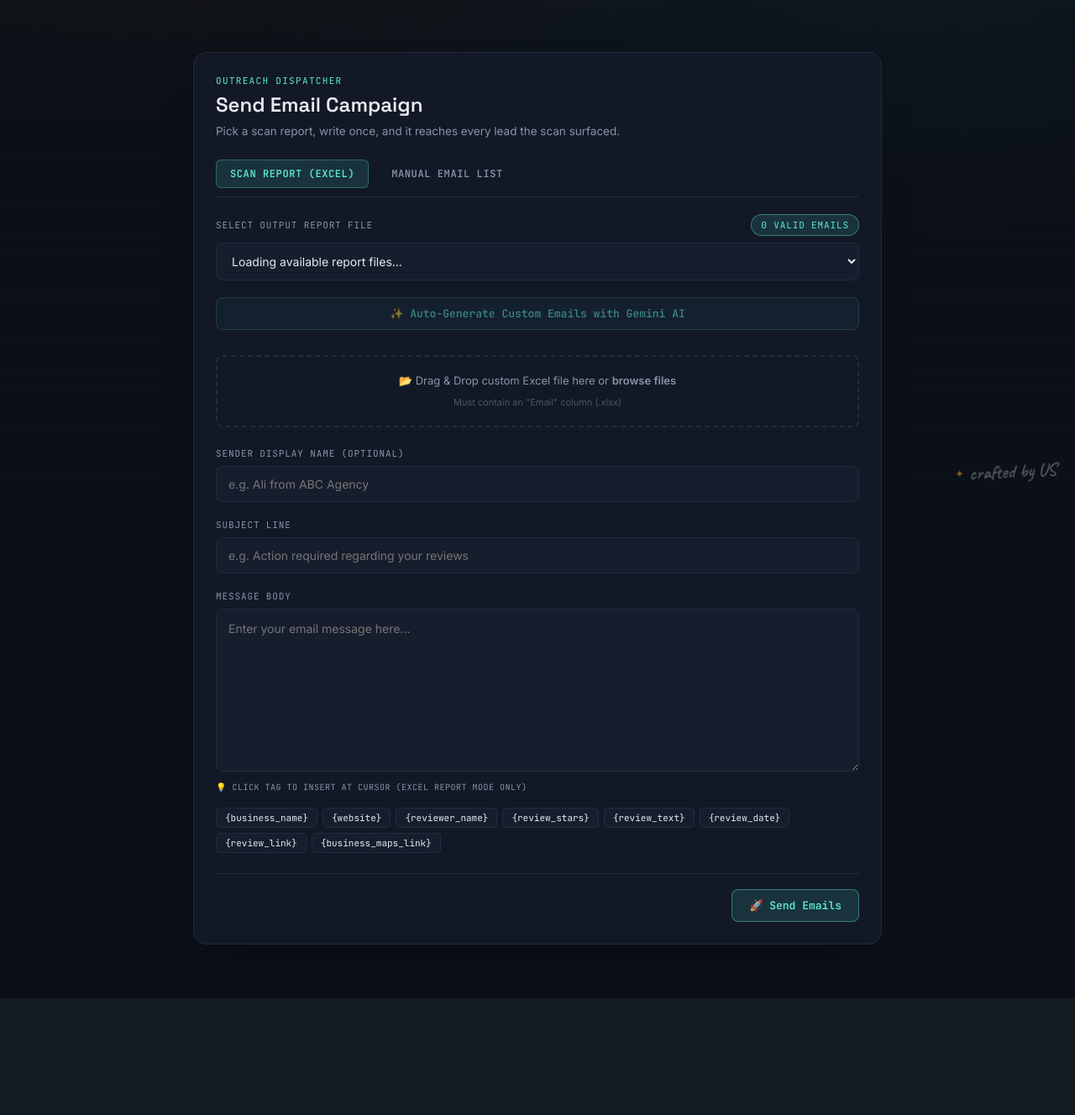
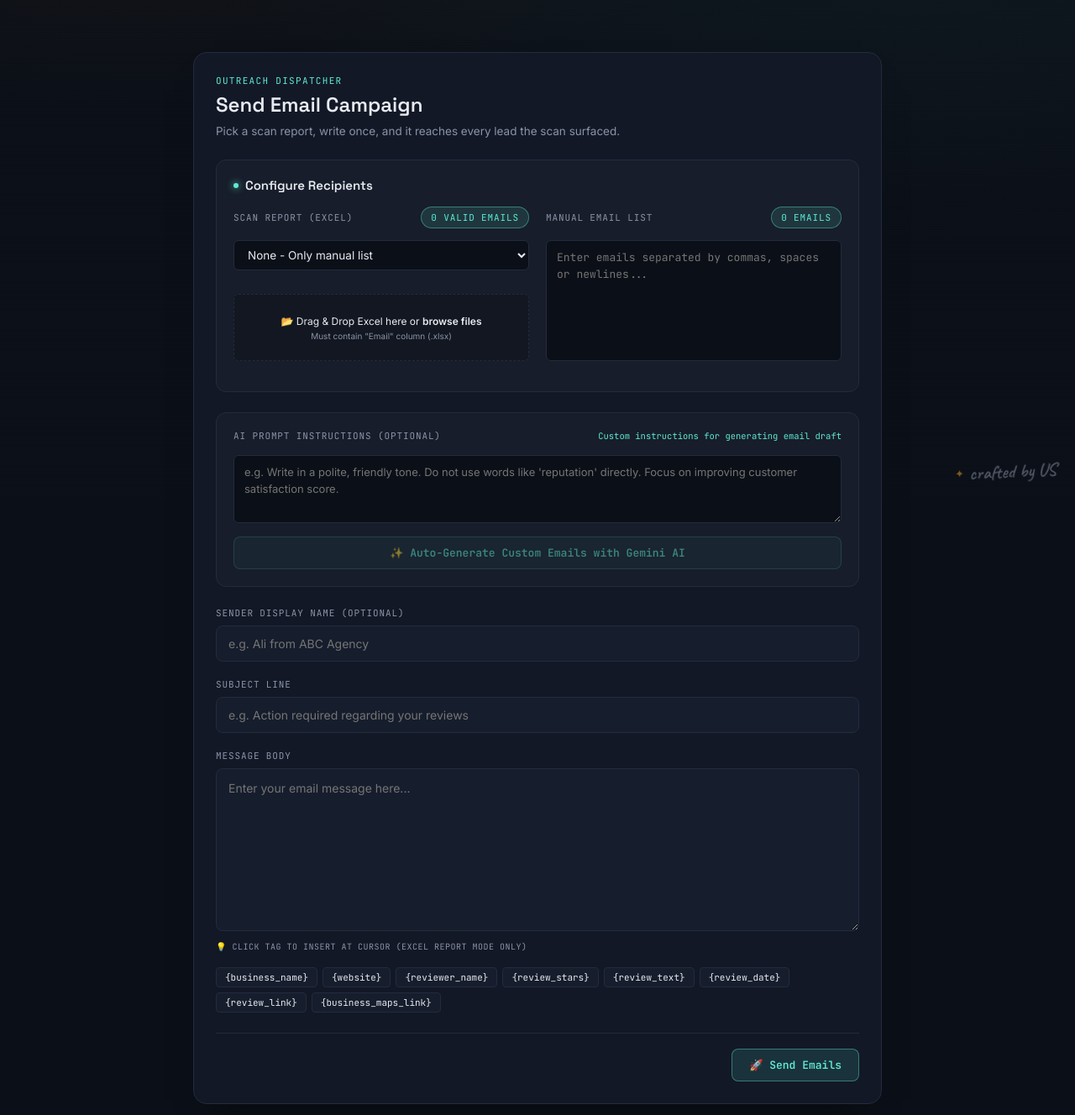
Before and after one commit to usaaman/negitive-review-detection--agent, a Flask app: page /email-agent in a window 1280 px wide. Shown: the part 206-1534 px from the top of the page at 84% size. Before the commit the page ends 1386 px from the top, so only its background shows below. Run offline with Flask 3, Linux system fonts and the light colour scheme; the visitor is signed in with stand-in values (Sample User, id 1); data that the repository does not hold is empty.

Commit message:
Implement custom AI instructions, unified email recipients interface, signature removal, and email toggle during Map Scan

```diff
--- a/app.py
+++ b/app.py
@@ -339,6 +339,7 @@ def scan():
     max_reviews = int(data.get("max_reviews", 10))
     rating_threshold = float(data.get("rating_threshold", 4.5))
     negative_star_max = int(data.get("negative_star_max", 3))
+    find_emails = data.get("find_emails", True)
 
     if not location or not category:
         return jsonify({"error": "Location aur category dono zaroori hain."}), 400
@@ -356,7 +357,8 @@ def scan():
         scan_id = agent_logic.start_scan_job(
             location, category, max_businesses, max_reviews,
             rating_threshold, negative_star_max,
-            api_token=api_token, user_id=current_user.id
+            api_token=api_token, user_id=current_user.id,
+            find_emails=find_emails
         )
         return jsonify({
             "success": True,
@@ -501,21 +503,42 @@ def email_agent_upload():
 def email_agent_generate_drafts():
     data = request.get_json() or {}
     file_name = data.get("file_name", "").strip()
+    manual_emails = data.get("manual_emails", [])
+    prompt_instructions = data.get("prompt_instructions", "").strip()
 
-    if not file_name:
-        return jsonify({"success": False, "error": "Excel file select karna zaroori hai."}), 400
+    if not file_name and not manual_emails:
+        return jsonify({"success": False, "error": "Excel report file select karein ya manual emails enter karein."}), 400
 
     try:
         # Security validation: make sure file belongs to the user
-        if file_name != "manual" and not file_name.startswith(f"user_{current_user.id}_"):
+        if file_name and file_name != "manual" and not file_name.startswith(f"user_{current_user.id}_"):
             return jsonify({"success": False, "error": "Unauthorized file access."}), 403
 
-        leads = email_agent.extract_leads_from_excel(file_name)
+        leads = []
+        if file_name:
+            leads.extend(email_agent.extract_leads_from_excel(file_name))
+
+        if manual_emails:
+            for email in manual_emails:
+                email_str = email.strip()
+                if email_agent.is_valid_email(email_str):
+                    leads.append({
+                        "email": email_str,
+                        "business_name": "N/A",
+                        "website": "N/A",
+                        "reviewer_name": "N/A",
+                        "review_stars": "N/A",
+                        "review_text": "",
+                        "review_date": "N/A",
+                        "review_link": "N/A",
+                        "business_maps_link": "N/A"
+                    })
+
         if not leads:
-            return jsonify({"success": False, "error": "Selected file has no valid leads."}), 400
+            return jsonify({"success": False, "error": "Selected inputs have no valid leads."}), 400
 
         # Generate custom drafts in parallel
-        drafts = ai_helper.generate_drafts_for_leads_async(leads)
+        drafts = ai_helper.generate_drafts_for_leads_async(leads, prompt_instructions)
         return jsonify({"success": True, "drafts": drafts})
     except Exception as e:
         traceback.print_exc()
@@ -533,9 +556,6 @@ def email_agent_send():
     manual_emails = data.get("manual_emails", [])
     drafts = data.get("drafts", [])
 
-    if not file_name:
-        return jsonify({"success": False, "error": "File selection or sending mode is required."}), 400
-
     if file_name != "ai_drafts" and not subject:
         return jsonify({"success": False, "error": "Subject line cannot be empty."}), 400
 
@@ -543,7 +563,7 @@ def email_agent_send():
         return jsonify({"success": False, "error": "Message body cannot be empty."}), 400
 
     # Security check: if loading from file, verify owner
-    if file_name not in ["manual", "ai_drafts"] and not file_name.startswith(f"user_{current_user.id}_"):
+    if file_name and file_name not in ["manual", "ai_drafts"] and not file_name.startswith(f"user_{current_user.id}_"):
         return jsonify({"success": False, "error": "Unauthorized file access."}), 403
 
     try:
@@ -555,23 +575,9 @@ def email_agent_send():
         sender_password = decrypt_value(default_gmail.encrypted_app_password)
 
         leads = []
-        if file_name == "manual":
-            for email in manual_emails:
-                email_str = email.strip()
-                if email_agent.is_valid_email(email_str):
-                    leads.append({
-                        "email": email_str,
-                        "business_name": "N/A",
-                        "website": "N/A",
-                        "reviewer_name": "N/A",
-                        "review_stars": "N/A",
-                        "review_text": "",
-                        "review_date": "N/A",
-                        "review_link": "N/A",
-                        "business_maps_link": "N/A"
-                    })
-            display_file_name = "Manual Entry"
-        elif file_name == "ai_drafts":
+        display_file_name = ""
+
+        if file_name == "ai_drafts":
             for d in drafts:
                 leads.append({
                     "email": d.get("email", "").strip(),
@@ -590,8 +596,36 @@ def email_agent_send():
             subject = "AI Campaign"
             message = "AI Campaign"
         else:
-            leads = email_agent.extract_leads_from_excel(file_name)
-            display_file_name = file_name
+            # 1. Excel leads
+            excel_leads = []
+            if file_name and file_name != "manual":
+                excel_leads = email_agent.extract_leads_from_excel(file_name)
+                leads.extend(excel_leads)
+                display_file_name = file_name
+
+            # 2. Manual leads
+            manual_leads_count = 0
+            if manual_emails:
+                for email in manual_emails:
+                    email_str = email.strip()
+                    if email_agent.is_valid_email(email_str):
+                        leads.append({
+                            "email": email_str,
+                            "business_name": "N/A",
+                            "website": "N/A",
+                            "reviewer_name": "N/A",
+                            "review_stars": "N/A",
+                            "review_text": "",
+                            "review_date": "N/A",
+                            "review_link": "N/A",
+                            "business_maps_link": "N/A"
+                        })
+                        manual_leads_count += 1
+
+                if not display_file_name:
+                    display_file_name = "Manual Entry"
+                else:
+                    display_file_name = f"Combined ({display_file_name} + Manual)"
 
         if not leads:
             return jsonify({"success": False, "error": "No valid recipients found to send emails to."}), 400
--- a/reply_agent.py
+++ b/reply_agent.py
@@ -661,7 +661,7 @@ IMPORTANT:
 - Keep the suggested response professional and concise.
 - If the sender asks a question, answer only using information available in context.
 - If information is missing, suggest asking the human user to provide it.
-- Sign off the response using the name 'Muhammad usman' and the company 'US agents'. Do NOT use any placeholders like '[Your Name]', '[Your Agency]', or '[Company Name]'.
+- Sign off the response using the name 'Reputation Specialist' and the company 'US agents'. Do NOT use any placeholders like '[Your Name]', '[Your Agency]', or '[Company Name]'.
 
 BUSINESS:
 {reply.get("business_name") or "Unknown"}
--- a/static/email_agent.js
+++ b/static/email_agent.js
@@ -92,26 +92,17 @@ document.addEventListener("DOMContentLoaded", () => {
     });
   });
 
-  // --- 1. Tab Switching ---
+  // --- 1. Tab Switching & AI Button State ---
   function switchTab(mode) {
-    sendingModeInput.value = mode;
-    if (mode === "report-mode") {
-      tabReport.classList.add("active");
-      tabManual.classList.remove("active");
-      reportModeContent.classList.add("active");
-      manualModeContent.classList.remove("active");
-    } else {
-      tabReport.classList.remove("active");
-      tabManual.classList.add("active");
-      reportModeContent.classList.remove("active");
-      manualModeContent.classList.add("active");
-    }
+    if (sendingModeInput) sendingModeInput.value = mode;
     errorCard.style.display = "none";
   }
 
-  if (tabReport && tabManual) {
-    tabReport.addEventListener("click", () => switchTab("report-mode"));
-    tabManual.addEventListener("click", () => switchTab("manual-mode"));
+  function updateGenerateAiBtnState() {
+    if (!generateAiBtn) return;
+    const hasExcelFile = fileSelect && fileSelect.value !== "";
+    const hasManualEmails = getManualEmailsList().length > 0;
+    generateAiBtn.disabled = !(hasExcelFile || hasManualEmails);
   }
 
   // --- 2. Manual Emails Count ---
@@ -125,6 +116,7 @@ document.addEventListener("DOMContentLoaded", () => {
     manualEmailsTextarea.addEventListener("input", () => {
       const list = getManualEmailsList();
       manualCountBadge.textContent = `${list.length} email${list.length === 1 ? '' : 's'}`;
+      updateGenerateAiBtnState();
     });
   }
 
@@ -240,7 +232,7 @@ document.addEventListener("DOMContentLoaded", () => {
       if (!files || files.length === 0) {
         fileSelect.innerHTML = `<option value="" disabled selected>No .xlsx report files found in outputs/ folder</option>`;
         emailCountBadge.textContent = "0 valid emails";
-        if (generateAiBtn) generateAiBtn.disabled = true;
+        updateGenerateAiBtnState();
         return;
       }
 
@@ -252,7 +244,7 @@ document.addEventListener("DOMContentLoaded", () => {
         fileSelect.appendChild(opt);
       });
 
-      if (generateAiBtn) generateAiBtn.disabled = true; // wait for file select change
+      updateGenerateAiBtnState();
     } catch (err) {
       showError("Error loading files: " + err.message);
     }
@@ -391,19 +383,24 @@ document.addEventListener("DOMContentLoaded", () => {
       const fileObj = availableFiles.find(f => f.filename === selectedFilename);
       if (fileObj) {
         emailCountBadge.textContent = `${fileObj.valid_email_count} valid email${fileObj.valid_email_count === 1 ? '' : 's'}`;
-        if (generateAiBtn) generateAiBtn.disabled = fileObj.valid_email_count === 0;
       } else {
         emailCountBadge.textContent = "0 valid emails";
-        if (generateAiBtn) generateAiBtn.disabled = true;
       }
+      updateGenerateAiBtnState();
     });
   }
 
   // --- 8. Gemini AI Drafts Generation ---
   if (generateAiBtn) {
     generateAiBtn.addEventListener("click", async () => {
-      const filename = fileSelect.value;
-      if (!filename) return;
+      const filename = fileSelect.value || "";
+      const manualEmails = getManualEmailsList();
+      const instructionsText = document.getElementById("ai-instructions") ? document.getElementById("ai-instructions").value.trim() : "";
+
+      if (!filename && manualEmails.length === 0) {
+        showError("Please select a Scan Report file or enter manual email addresses first.");
+        return;
+      }
 
       errorCard.style.display = "none";
       emailForm.style.display = "none";
@@ -414,7 +411,11 @@ document.addEventListener("DOMContentLoaded", () => {
         const res = await fetch("/email-agent/generate-drafts", {
           method: "POST",
           headers: { "Content-Type": "application/json" },
-          body: JSON.stringify({ file_name: filename })
+          body: JSON.stringify({
+            file_name: filename,
+            manual_emails: manualEmails,
+            prompt_instructions: instructionsText
+          })
         });
         const data = await res.json();
 
@@ -617,13 +618,12 @@ document.addEventListener("DOMContentLoaded", () => {
   function setFormDisabled(disabled) {
     sendBtn.disabled = disabled;
     if (fileSelect) fileSelect.disabled = disabled;
-    if (generateAiBtn) generateAiBtn.disabled = disabled || (!fileSelect.value);
+    if (generateAiBtn) generateAiBtn.disabled = disabled;
     subjectInput.disabled = disabled;
     messageInput.disabled = disabled;
     if (manualEmailsTextarea) manualEmailsTextarea.disabled = disabled;
     if (senderNameInput) senderNameInput.disabled = disabled;
-    if (tabReport) tabReport.disabled = disabled;
-    if (tabManual) tabManual.disabled = disabled;
+    if (generateAiBtn && !disabled) updateGenerateAiBtnState();
   }
 
   // --- 10. Form Submit Handler ---
@@ -631,33 +631,25 @@ document.addEventListener("DOMContentLoaded", () => {
     emailForm.addEventListener("submit", async (e) => {
       e.preventDefault();
 
-      const mode = sendingModeInput.value;
       const subject = subjectInput.value.trim();
       const message = messageInput.value.trim();
       const senderName = senderNameInput ? senderNameInput.value.trim() : "";
 
+      const fileName = fileSelect ? fileSelect.value : "";
+      const emailsList = getManualEmailsList();
+
+      if (!fileName && emailsList.length === 0) {
+        showError("Please select an Excel report file or enter manual email addresses first.");
+        return;
+      }
+
       let payload = {
         subject: subject,
         message: message,
-        sender_name: senderName
+        sender_name: senderName,
+        file_name: fileName,
+        manual_emails: emailsList
       };
-
-      if (mode === "report-mode") {
-        const fileName = fileSelect.value;
-        if (!fileName) {
-          showError("Please select or upload an Excel report file first.");
-          return;
-        }
-        payload.file_name = fileName;
-      } else {
-        const emailsList = getManualEmailsList();
-        if (emailsList.length === 0) {
-          showError("Please enter at least one valid email address in the manual list.");
-          return;
-        }
-        payload.file_name = "manual";
-        payload.manual_emails = emailsList;
-      }
 
       errorCard.style.display = "none";
       resultsCard.style.display = "none";
--- a/templates/email_agent.html
+++ b/templates/email_agent.html
@@ -1100,47 +1100,56 @@
       <div class="error-card" id="error-card"></div>
 
       <form id="email-form">
-        <!-- Tabs -->
-        <div class="tab-container">
-          <button type="button" class="tab-btn active" id="tab-report" data-tab="report-mode">Scan Report (Excel)</button>
-          <button type="button" class="tab-btn" id="tab-manual" data-tab="manual-mode">Manual Email List</button>
-        </div>
-
         <input type="hidden" id="sending-mode" value="report-mode">
 
-        <!-- Tab 1: Scan Report Selection & Upload -->
-        <div class="tab-content active" id="report-mode">
-          <div class="form-group">
-            <label for="file-select">
-              <span>Select Output Report File</span>
-              <span class="email-count-badge" id="email-count-badge">0 valid emails</span>
-            </label>
-            <select id="file-select">
-              <option value="" disabled selected>Loading available report files...</option>
-            </select>
-            <button type="button" class="send-btn" id="generate-ai-btn" style="margin-top: 12px; background: rgba(94, 234, 212, 0.08); border-color: rgba(94, 234, 212, 0.3); color: var(--accent-email); width: 100%; justify-content: center;" disabled>
-              <span>✨ Auto-Generate Custom Emails with Gemini AI</span>
-            </button>
+        <!-- Unified Recipients Section -->
+        <div style="background: rgba(255, 255, 255, 0.02); border: 1px solid var(--border); border-radius: 12px; padding: 20px; margin-bottom: 24px;">
+          <div style="font-family: var(--font-display); font-size: 15px; font-weight: 600; color: var(--text); margin-bottom: 16px; display: flex; align-items: center; gap: 8px;">
+            <span style="width: 6px; height: 6px; border-radius: 50%; background: var(--accent-email); box-shadow: 0 0 8px var(--accent-email);"></span>
+            <span>Configure Recipients</span>
           </div>
 
-          <div class="form-group" style="margin-bottom: 24px;">
-            <div class="upload-zone" id="upload-zone">
-              <p>📂 Drag & Drop custom Excel file here or <strong>browse files</strong></p>
-              <span>Must contain an "Email" column (.xlsx)</span>
-              <input type="file" id="file-upload" class="upload-input-hidden" accept=".xlsx">
+          <div style="display: grid; grid-template-columns: 1fr 1fr; gap: 20px; margin-bottom: 16px;">
+            <!-- Column 1: Scan Report -->
+            <div class="form-group" style="margin-bottom: 0;">
+              <label for="file-select" style="margin-bottom: 6px;">
+                <span>Scan Report (Excel)</span>
+                <span class="email-count-badge" id="email-count-badge">0 valid emails</span>
+              </label>
+              <select id="file-select" style="margin-bottom: 10px; background: var(--bg); border: 1px solid var(--border); color: var(--text); border-radius: 6px; padding: 8px 12px; font-size: 13.5px; width: 100%;">
+                <option value="" selected>None - Only manual list</option>
+              </select>
+              <div class="upload-zone" id="upload-zone" style="padding: 15px; min-height: 80px; background: rgba(0,0,0,0.2); border: 1px dashed var(--border); border-radius: 6px; text-align: center; cursor: pointer; display: flex; flex-direction: column; justify-content: center; align-items: center;">
+                <p style="font-size: 12px; margin-bottom: 4px; color: var(--text); pointer-events: none;">📂 Drag & Drop Excel here or <strong>browse files</strong></p>
+                <span style="font-size: 10px; color: var(--muted); pointer-events: none;">Must contain "Email" column (.xlsx)</span>
+                <input type="file" id="file-upload" class="upload-input-hidden" accept=".xlsx" style="display: none;">
+              </div>
+            </div>
+
+            <!-- Column 2: Manual Email List -->
+            <div class="form-group" style="margin-bottom: 0;">
+              <label for="manual-emails" style="margin-bottom: 6px;">
+                <span>Manual Email List</span>
+                <span class="email-count-badge" id="manual-count-badge">0 emails</span>
+              </label>
+              <textarea id="manual-emails" rows="6" placeholder="Enter emails separated by commas, spaces or newlines..." style="background: var(--bg); border: 1px solid var(--border); color: var(--text); border-radius: 6px; padding: 10px 12px; font-size: 13px; font-family: var(--font-mono); width: 100%; height: calc(100% - 24px); resize: none;"></textarea>
             </div>
           </div>
         </div>
 
-        <!-- Tab 2: Manual Email List -->
-        <div class="tab-content" id="manual-mode">
-          <div class="form-group">
-            <label for="manual-emails">
-              <span>Enter Recipient Email Addresses</span>
-              <span class="email-count-badge" id="manual-count-badge">0 emails</span>
+        <!-- Custom Prompt Section -->
+        <div style="background: rgba(255, 255, 255, 0.02); border: 1px solid var(--border); border-radius: 12px; padding: 20px; margin-bottom: 24px;">
+          <div class="form-group" style="margin-bottom: 0;">
+            <label for="ai-instructions" style="margin-bottom: 8px;">
+              <span>AI Prompt Instructions (Optional)</span>
+              <span style="color: var(--accent-email); font-size: 10.5px; font-family: var(--font-mono); text-transform: none; letter-spacing: normal;">Custom instructions for generating email draft</span>
             </label>
-            <textarea id="manual-emails" rows="4" placeholder="Enter emails separated by commas, spaces or newlines..."></textarea>
+            <textarea id="ai-instructions" rows="3" placeholder="e.g. Write in a polite, friendly tone. Do not use words like 'reputation' directly. Focus on improving customer satisfaction score." style="background: var(--bg); border: 1px solid var(--border); color: var(--text); border-radius: 6px; padding: 10px 12px; font-size: 13px; width: 100%; resize: vertical;"></textarea>
           </div>
+
+          <button type="button" class="send-btn" id="generate-ai-btn" style="margin-top: 16px; background: rgba(94, 234, 212, 0.08); border-color: rgba(94, 234, 212, 0.3); color: var(--accent-email); width: 100%; justify-content: center;" disabled>
+            <span>✨ Auto-Generate Custom Emails with Gemini AI</span>
+          </button>
         </div>
 
         <!-- Sender Display Name -->
```
Also changed, not shown: agent_logic.py (+52 -46 lines), ai_helper.py (+64 -13 lines), templates/index.html (+36 -6 lines).
